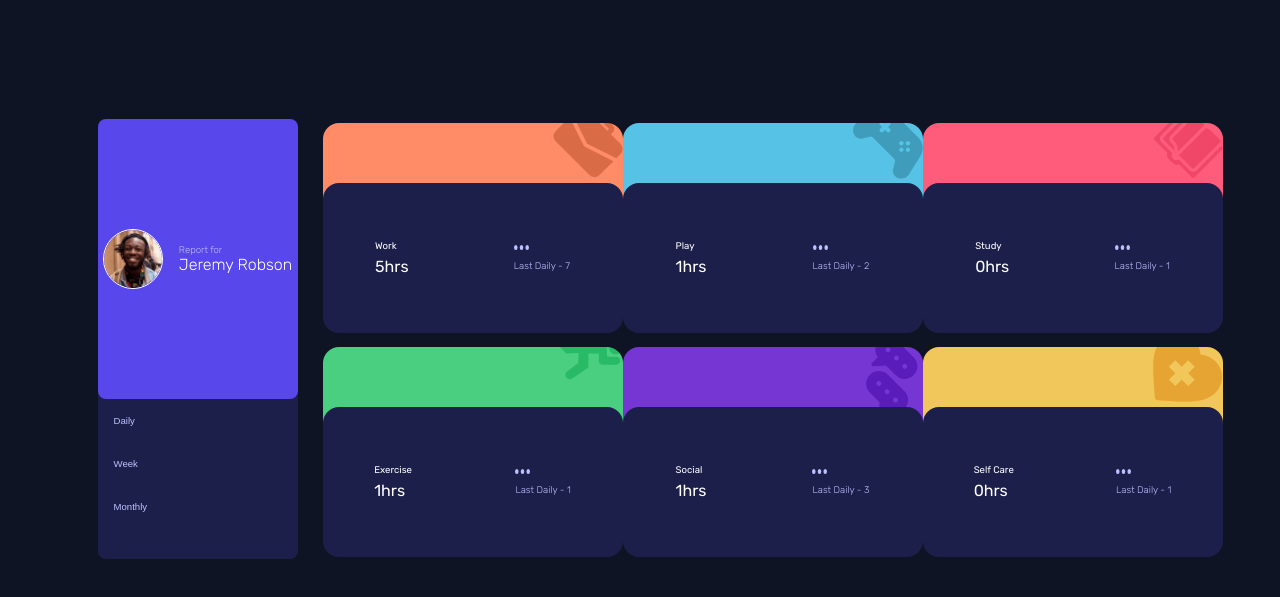
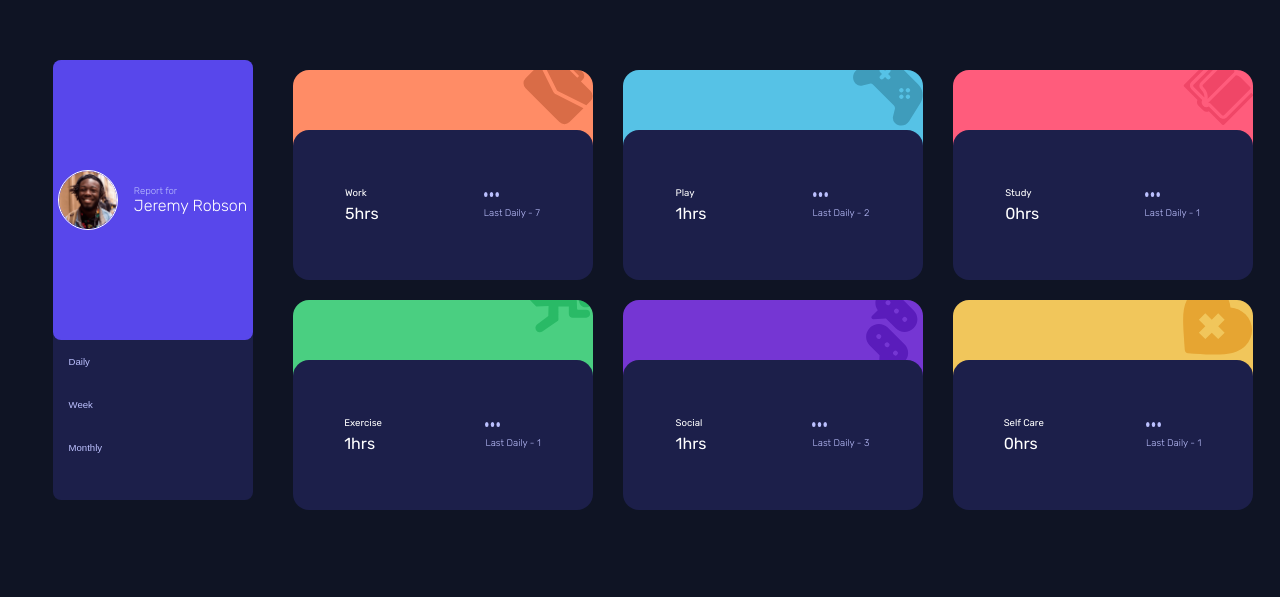
Before and after one commit to Diegofergamboa/time-tracking-dashboard-main, a website: page index.html in a window 1280 px wide. Shown: the part 137-734 px from the top of the page. Drawn offline with Linux system fonts and the light colour scheme.

Commit message:
Fixed the bug of the cards and the grid gap

```diff
--- a/static/css/main.css
+++ b/static/css/main.css
@@ -10,8 +10,8 @@
 body {
     font-family: var(--rubik-font);
     display: grid;
-    grid-template-rows: repeat(7, 250px);
     gap: 25px;
+    margin: 40px;
     justify-items: center;
     justify-content: center;
     align-items: center;
@@ -172,7 +172,7 @@ body {
     body {
         display: flex;
         align-items: center;
-        margin-top: calc(100% - 80%);
+        margin-top: calc(15%);
         align-content: center;
     }
     .section-profile {
@@ -197,6 +197,7 @@ body {
     .container-task {
         display: block;
         height: 200px;
+        margin: 15px;
     }
     .div-task {
         display: flex;
```
